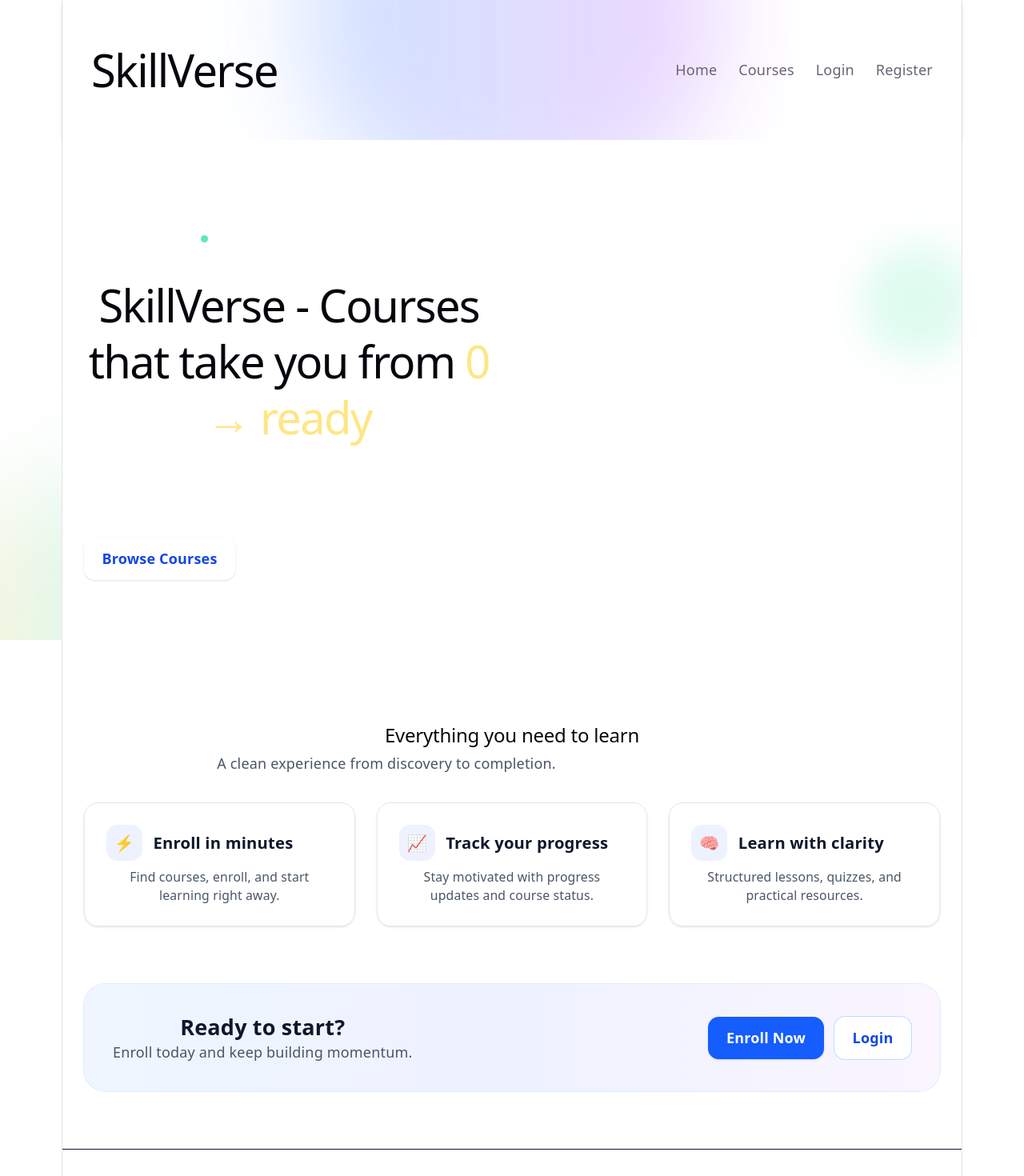
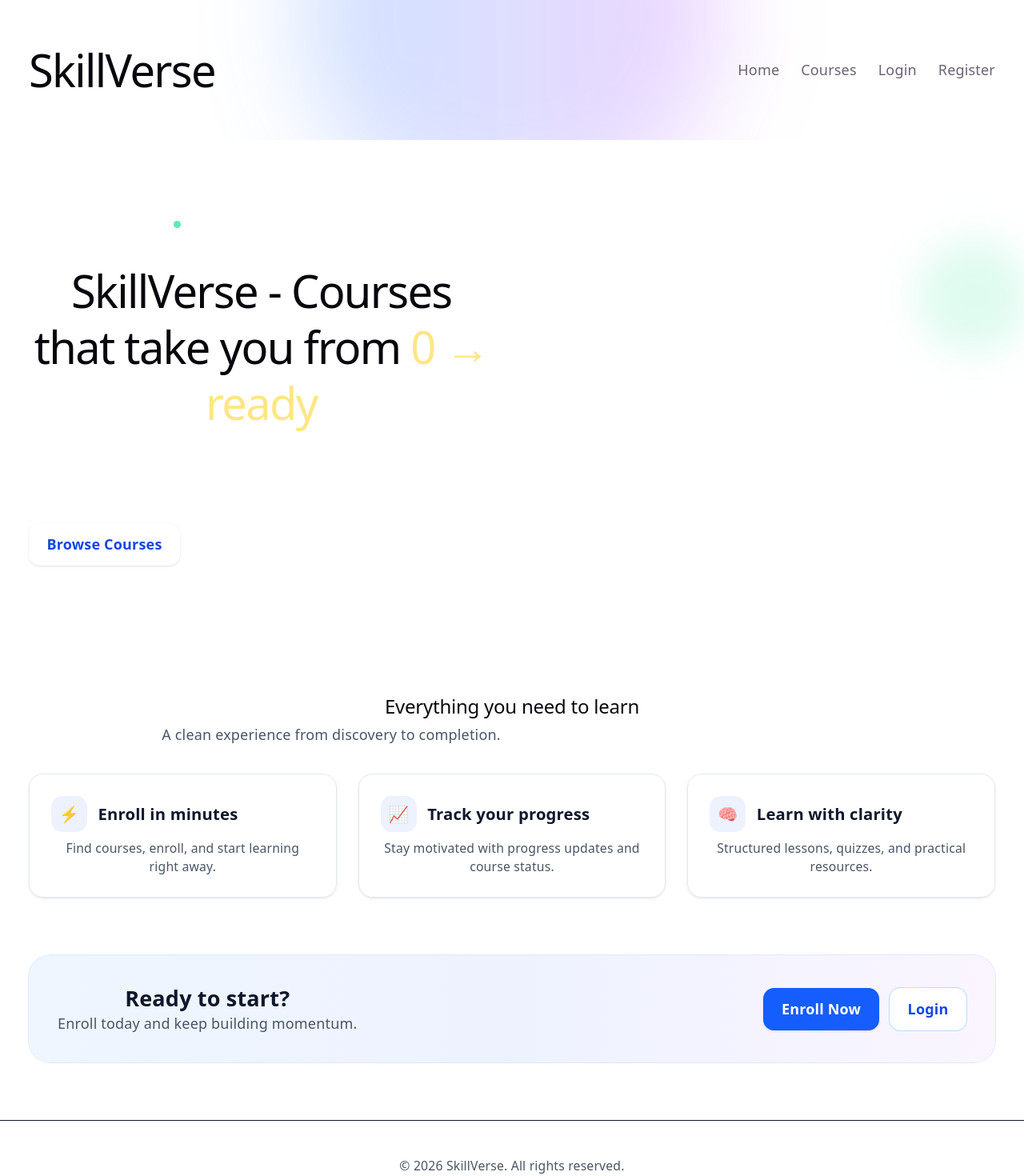
Before and after one commit to DhanikaJ/skillverse-ui, a React (Vite) app: page / in a window 1280 px wide. Shown: the top 1470 px of the page at 80% size. Built offline with nearby package versions, Linux system fonts and the light colour scheme; no server answers.

Commit message:
feat: improve the homepage design

```diff
--- a/src/components/Courses/CourseCard.tsx
+++ b/src/components/Courses/CourseCard.tsx
@@ -20,7 +20,7 @@ export default function CourseCard({ id, title, description, pricelevel, difficu
 
   return (
     <Link to={`/courses/${id}`}>
-      <div className="course-card border rounded-xl p-4 shadow-md w-72">
+      <div className="course-card border rounded-xl p-4 shadow-md w-full min-w-[280px] flex-1">
         <div className="course-card-content">
           <img
             src={thumbnail}
--- a/src/components/Courses/CourseList.tsx
+++ b/src/components/Courses/CourseList.tsx
@@ -60,7 +60,7 @@ function CourseList() {
         onChange={(e) => setSearch(e.target.value)}
         className="border p-2 w-full mb-6 rounded"
       />
-      <div className="flex gap-6 flex-wrap">
+      <div className="grid grid-cols-1 sm:grid-cols-2 lg:grid-cols-3 xl:grid-cols-4 gap-6">
         {filteredCourses.map((course) => (
           <CourseCard
             key={course.id}
--- a/src/components/Navbar.tsx
+++ b/src/components/Navbar.tsx
@@ -10,7 +10,7 @@ function Navbar() {
   };
 
   return (
-    <nav className="flex justify-between items-center px-8 py-4 shadow-md">
+    <nav className="flex justify-between items-center mx-auto w-full max-w-[1600px] px-4 sm:px-6 lg:px-8 py-4 shadow-md">
       <h1 className="text-2xl font-bold text-blue-600">SkillVerse</h1>
 
       <ul className="flex gap-6 font-medium">
--- a/src/index.css
+++ b/src/index.css
@@ -59,16 +59,16 @@ body {
 }
 
 #root {
-  width: 1126px;
-  max-width: 100%;
+  width: 100%;
   margin: 0 auto;
   text-align: center;
-  border-inline: 1px solid var(--border);
+  border-inline: 0;
   min-height: 100svh;
   display: flex;
   flex-direction: column;
   box-sizing: border-box;
 }
+
 
 h1,
 h2 {
--- a/src/pages/CourseDetailPage.tsx
+++ b/src/pages/CourseDetailPage.tsx
@@ -33,7 +33,7 @@ export default function CourseDetailPage() {
   };
 
   return (
-    <div className="mx-auto w-full max-w-6xl px-4 py-10">
+    <div className="mx-auto w-full max-w-[1600px] px-4 sm:px-6 lg:px-8 py-8 md:py-12">
       <div className="mb-8">
         <p className="text-sm font-semibold text-indigo-600">Course</p>
         <h1 className="mt-2 text-3xl font-extrabold tracking-tight text-slate-900 sm:text-4xl">
--- a/src/pages/CoursesPage.tsx
+++ b/src/pages/CoursesPage.tsx
@@ -2,7 +2,7 @@ import CourseList from "../components/Courses/CourseList";
 
 export default function CoursesPage() {
   return (
-    <div className="mx-auto w-full max-w-6xl px-4 py-10">
+    <div className="mx-auto w-full max-w-[1600px] px-4 sm:px-6 lg:px-8 py-8 md:py-12">
       <div className="mb-8">
         <p className="mb-2 text-sm font-semibold tracking-wide text-indigo-600">
           Curated picks
--- a/src/pages/DashboardPage.tsx
+++ b/src/pages/DashboardPage.tsx
@@ -53,7 +53,7 @@ function DashboardPage() {
     }, []);
 
     return (
-        <div className="p-6">
+        <div className="mx-auto max-w-[1600px] px-4 sm:px-6 lg:px-8 py-8">
             <div className="mb-6">
                 <h1 className="text-3xl font-bold">Dashboard</h1>
                 <p className="mt-2 text-gray-600">Your enrolled courses in one place.</p>
--- a/src/pages/index.tsx
+++ b/src/pages/index.tsx
@@ -34,7 +34,7 @@ export default function HomeIndexPage() {
             <div className="absolute right-10 top-10 h-52 w-52 rounded-full bg-amber-200/20 blur-2xl" />
           </div>
 
-          <div className="mx-auto max-w-6xl px-6 py-16 md:py-24">
+          <div className="mx-auto max-w-[1600px] px-4 sm:px-6 lg:px-8 py-12 md:py-20">
             <div className="grid gap-10 md:grid-cols-2 md:items-center">
               <div>
                 <div className="inline-flex items-center gap-2 rounded-full bg-white/15 px-3 py-1 text-sm text-white backdrop-blur">
@@ -99,7 +99,7 @@ export default function HomeIndexPage() {
         </section>
 
         {/* Features */}
-        <section className="mx-auto max-w-6xl px-6 py-12 md:py-16">
+        <section className="mx-auto max-w-[1600px] px-4 sm:px-6 lg:px-8 py-12 md:py-16">
           <div>
             <h2 className="text-3xl font-extrabold tracking-tight text-slate-900">
               Everything you need to learn
@@ -148,7 +148,7 @@ export default function HomeIndexPage() {
         </section>
 
         {/* Callout */}
-        <section className="mx-auto max-w-6xl px-6 pb-12 md:pb-16">
+        <section className="mx-auto max-w-[1600px] px-4 sm:px-6 lg:px-8 pb-12 md:pb-16">
           <div className="rounded-3xl bg-gradient-to-r from-blue-50 via-indigo-50 to-purple-50 p-8 ring-1 ring-blue-100">
             <div className="flex flex-col gap-6 md:flex-row md:items-center md:justify-between">
               <div>
@@ -177,7 +177,7 @@ export default function HomeIndexPage() {
 
         {/* Footer */}
         <footer className="border-t py-10">
-          <div className="mx-auto max-w-6xl px-6">
+          <div className="mx-auto max-w-[1600px] px-4 sm:px-6 lg:px-8">
             <p className="text-sm text-gray-600">
               © {new Date().getFullYear()} SkillVerse. All rights reserved.
             </p>
```
